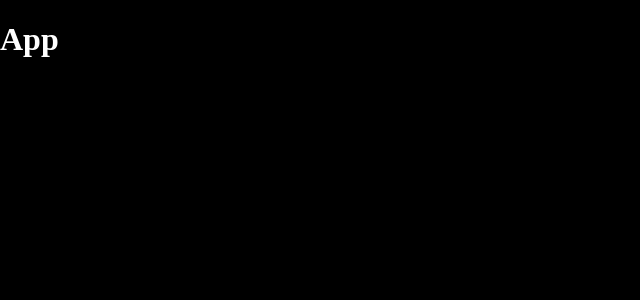
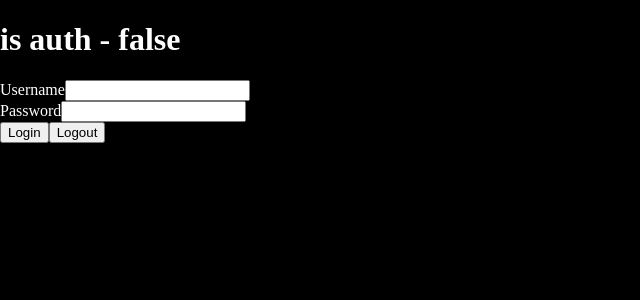
Before and after one commit to diplomatgmg/syncIT, a React (Vite) app in the folder frontend/: page / in a window 1280 px wide. Shown: the top 300 px of the page, without its empty margins (0-640 px from the left). Built offline with nearby package versions, Linux system fonts and the light colour scheme.

Commit message:
Реализована авторизация

```diff
--- a/frontend/package.json
+++ b/frontend/package.json
@@ -10,8 +10,10 @@
   },
   "dependencies": {
     "@reduxjs/toolkit": "^2.2.5",
+    "@types/node": "^20.14.9",
     "react": "^18.2.0",
     "react-dom": "^18.2.0",
+    "react-hook-form": "^7.52.1",
     "react-redux": "^9.1.2"
   },
   "devDependencies": {
--- a/frontend/src/App.tsx
+++ b/frontend/src/App.tsx
@@ -1,5 +1,68 @@
+import useAuth from "./store/hooks/useAuth.ts"
+import { SubmitHandler, useForm } from "react-hook-form"
+import useAppDispatch from "./store/hooks/useAppDispatch.ts"
+import { useLoginMutation } from "./store/api/authApi.ts"
+import { logout, setTokens } from "./store/slice/authSlice.ts"
+
+interface Inputs {
+  username: string
+  password: string
+}
+
 function App() {
-  return <h1>App</h1>
+  const { isAuthenticated } = useAuth()
+
+  const {
+    register,
+    handleSubmit,
+    formState: { errors },
+  } = useForm<Inputs>()
+  const dispatch = useAppDispatch()
+  const [login] = useLoginMutation()
+
+  const onSubmit: SubmitHandler<Inputs> = async (data) => {
+    try {
+      const { access, refresh } = await login(data).unwrap()
+      dispatch(setTokens({ access, refresh }))
+    } catch (err) {
+      console.error("Ошибка входа: ", err)
+    }
+  }
+
+  const handleLogout = () => {
+    dispatch(logout())
+  }
+
+  return (
+    <form onSubmit={handleSubmit(onSubmit)}>
+      <h1>is auth - {String(isAuthenticated)}</h1>
+      <div>
+        <label>Username</label>
+        <input
+          type="text"
+          autoComplete="username"
+          {...register("username", { required: true })}
+        />
+        {errors.username && <span>This field is required</span>}
+      </div>
+
+      <div>
+        <label>Password</label>
+        <input
+          type="password"
+          autoComplete="current-password"
+          {...register("password", { required: true })}
+        />
+        {errors.password && <span>This field is required</span>}
+      </div>
+
+      <button type="submit">Login</button>
+
+      <button type={"button"} onClick={handleLogout}>
+        Logout
+      </button>
+    </form>
+  )
 }
 
 export default App
--- /dev/null
+++ b/frontend/src/constants.ts
@@ -0,0 +1 @@
+export const BASE_URL = process.env.API_BASE_URL || "http://localhost:8000/api/"
--- /dev/null
+++ b/frontend/src/store/api/authApi.ts
@@ -0,0 +1,31 @@
+import { createApi } from "@reduxjs/toolkit/query/react"
+import baseQuery from "./baseApi.ts"
+
+interface TokenResponse {
+  access: string
+  refresh: string
+}
+
+const authApi = createApi({
+  reducerPath: "authApi",
+  baseQuery,
+  endpoints: (builder) => ({
+    login: builder.mutation<TokenResponse, unknown>({
+      query: (credentials) => ({
+        url: "token/",
+        method: "POST",
+        body: credentials,
+      }),
+    }),
+    register: builder.mutation<TokenResponse, unknown>({
+      query: (credentials) => ({
+        url: "register/",
+        method: "POST",
+        body: credentials,
+      }),
+    }),
+  }),
+})
+
+export const { useLoginMutation, useRegisterMutation } = authApi
+export default authApi
--- /dev/null
+++ b/frontend/src/store/api/baseApi.ts
@@ -0,0 +1,17 @@
+import { fetchBaseQuery } from "@reduxjs/toolkit/query/react"
+import { RootState } from "../store.ts"
+import { BASE_URL } from "../../constants.ts"
+
+const baseQuery = fetchBaseQuery({
+  baseUrl: BASE_URL,
+  prepareHeaders: (headers, { getState }) => {
+    const accessToken = (getState() as RootState).auth.access
+
+    if (accessToken) {
+      headers.set("authorization", `Bearer ${accessToken}`)
+    }
+    return headers
+  },
+})
+
+export default baseQuery
--- a/frontend/src/store/exampleApi.ts
+++ /dev/null
@@ -1,17 +0,0 @@
-import { createApi, fetchBaseQuery } from "@reduxjs/toolkit/query/react"
-import { Device } from "../types/types.ts"
-
-const exampleApi = createApi({
-  reducerPath: "exampleApi",
-  baseQuery: fetchBaseQuery({
-    baseUrl: "http://localhost:8000/api/",
-  }),
-  endpoints: (build) => ({
-    exampleEndpoint: build.query<Device[], void>({
-      query: () => "example_endpoint/",
-    }),
-  }),
-})
-
-export const { useExampleEndpointQuery } = exampleApi
-export default exampleApi
--- /dev/null
+++ b/frontend/src/store/hooks/useAppDispatch.ts
@@ -0,0 +1,6 @@
+import { AppDispatch } from "../store.ts"
+import { useDispatch } from "react-redux"
+
+const useAppDispatch = (): AppDispatch => useDispatch<AppDispatch>()
+
+export default useAppDispatch
--- /dev/null
+++ b/frontend/src/store/hooks/useAppSelector.ts
@@ -0,0 +1,6 @@
+import { TypedUseSelectorHook, useSelector } from "react-redux"
+import { RootState } from "../store.ts"
+
+const useAppSelector: TypedUseSelectorHook<RootState> = useSelector
+
+export default useAppSelector
--- /dev/null
+++ b/frontend/src/store/hooks/useAuth.ts
@@ -0,0 +1,8 @@
+import { RootState } from "../store.ts"
+import useAppSelector from "./useAppSelector.ts"
+
+const useAuth = (): RootState["auth"] => {
+  return useAppSelector((state: RootState) => state.auth)
+}
+
+export default useAuth
--- /dev/null
+++ b/frontend/src/store/slice/authSlice.ts
@@ -0,0 +1,43 @@
+import { createSlice, PayloadAction } from "@reduxjs/toolkit"
+
+interface AuthState {
+  isAuthenticated: boolean
+  access: string | null
+  refresh: string | null
+}
+
+interface TokenResponse {
+  access: string
+  refresh: string
+}
+
+const initialState: AuthState = {
+  isAuthenticated: localStorage.getItem("accessToken") !== null,
+  access: localStorage.getItem("accessToken"),
+  refresh: localStorage.getItem("refreshToken"),
+}
+
+const authSlice = createSlice({
+  name: "auth",
+  initialState,
+  reducers: {
+    setTokens: (state, action: PayloadAction<TokenResponse>) => {
+      const { access, refresh } = action.payload
+      state.isAuthenticated = true
+      state.access = access
+      state.refresh = refresh
+      localStorage.setItem("accessToken", access)
+      localStorage.setItem("refreshToken", refresh)
+    },
+    logout: (state) => {
+      state.isAuthenticated = false
+      state.access = null
+      state.refresh = null
+      localStorage.removeItem("accessToken")
+      localStorage.removeItem("refreshToken")
+    },
+  },
+})
+
+export const { setTokens, logout } = authSlice.actions
+export default authSlice.reducer
--- a/frontend/src/store/store.ts
+++ b/frontend/src/store/store.ts
@@ -1,12 +1,17 @@
 import { configureStore } from "@reduxjs/toolkit"
-import exampleApi from "./exampleApi"
+import authApi from "./api/authApi.ts"
+import authReducer from "./slice/authSlice.ts"
 
 const store = configureStore({
   reducer: {
-    [exampleApi.reducerPath]: exampleApi.reducer,
+    [authApi.reducerPath]: authApi.reducer,
+    auth: authReducer,
   },
   middleware: (getDefaultMiddleware) =>
-    getDefaultMiddleware().concat(exampleApi.middleware),
+    getDefaultMiddleware().concat(authApi.middleware),
 })
 
+export type RootState = ReturnType<typeof store.getState>
+export type AppDispatch = typeof store.dispatch
+
 export default store
--- a/frontend/vite.config.ts
+++ b/frontend/vite.config.ts
@@ -1,11 +1,17 @@
-import { defineConfig } from "vite"
+import { defineConfig, loadEnv } from "vite"
 import react from "@vitejs/plugin-react"
 
 // https://vitejs.dev/config/
-export default defineConfig({
-  plugins: [react()],
-  server: {
-    port: 3000,
-    host: "0.0.0.0",
-  },
+export default defineConfig(({ mode }) => {
+  const env = loadEnv(mode, process.cwd(), "")
+  return {
+    define: {
+      "process.env": env,
+    },
+    plugins: [react()],
+    server: {
+      port: 3000,
+      host: "0.0.0.0",
+    },
+  }
 })
```
